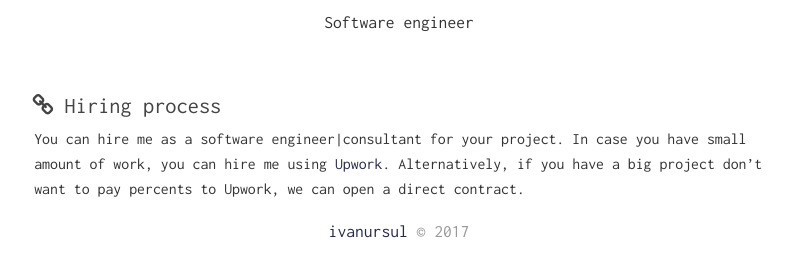
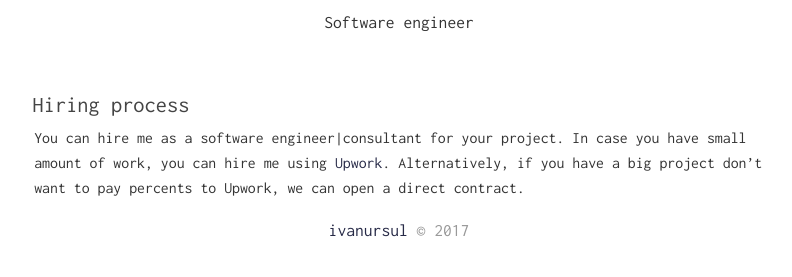
Before and after one commit to ivanursul/ivanursul, a Jekyll site: the page built from hire_me.md, in a window 1280 px wide. Shown: the part 176-453 px from the top of the page, without its empty margins (241-1033 px from the left). Built offline with Jekyll 4.4.1, drawn with Linux system fonts in a browser that asks for light colours; our own code applies the rules of GitHub Pages for plain Markdown files.

Commit message:
Working with Upwork page

```diff
--- a/hire_me.md
+++ b/hire_me.md
@@ -3,5 +3,5 @@ title:  "Hire me"
 date: 2018-10-05 12:00:00
 ---
 
-### <a href="#hiring" name="hiring"><i class="fa fa-link anchor" aria-hidden="true"></i></a> Hiring process
+### Hiring process
 You can hire me as a software engineer|consultant for your project. In case you have small amount of work, you can hire me using [Upwork](https://www.upwork.com/freelancers/~01773bdc595f0cec47). Alternatively, if you have a big project don't want to pay percents to Upwork, we can open a direct contract.
```
